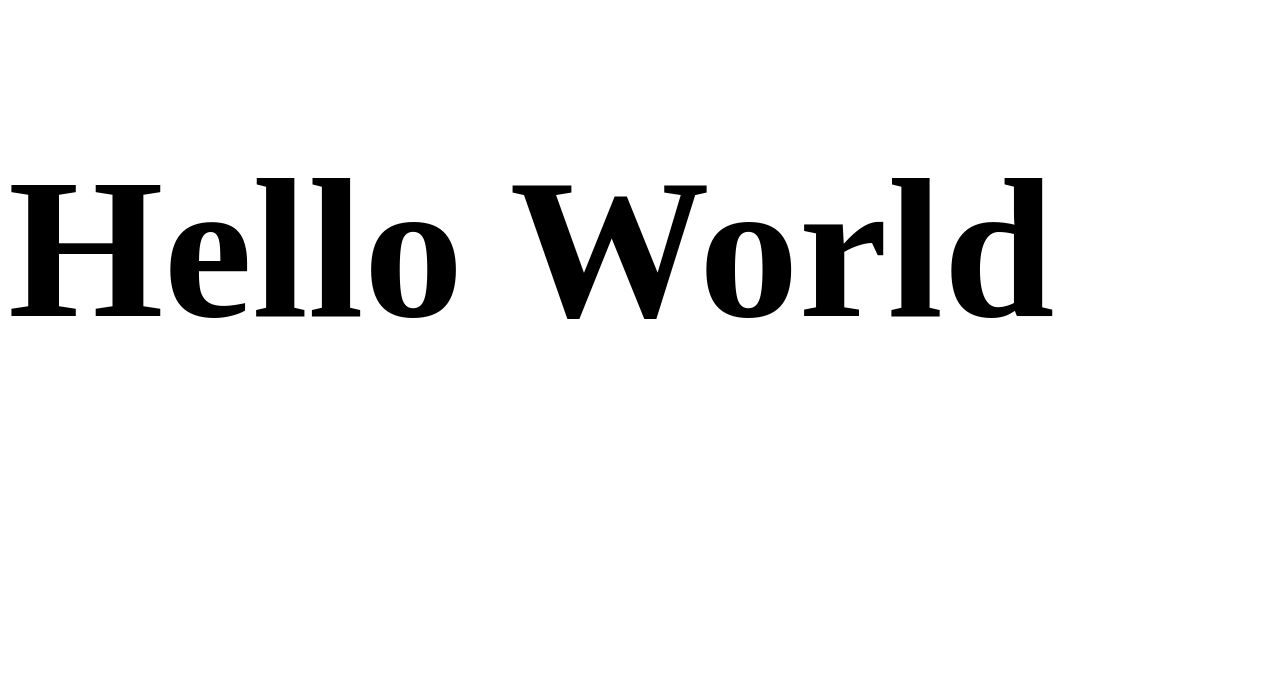
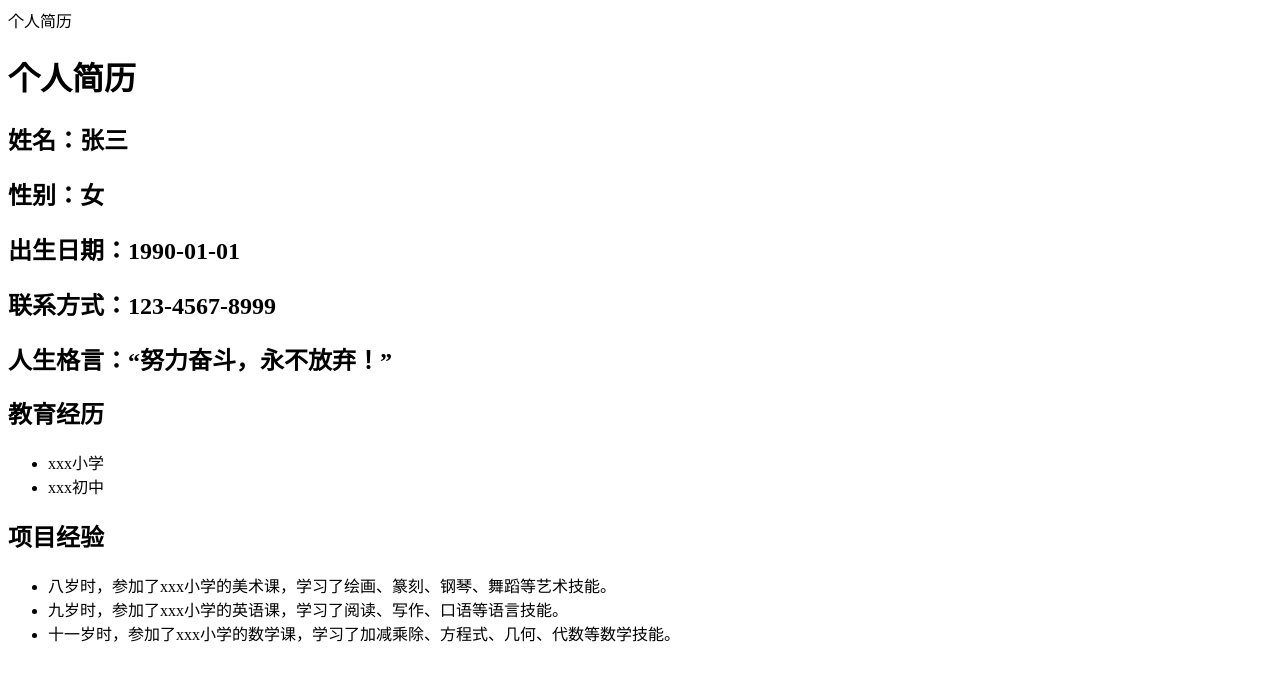
Before and after one commit to yangyaqi201152/yangyaqi201152.github.io, a plain HTML site: page index.html in a window 1280 px wide. Drawn offline with Linux system fonts and the light colour scheme.

Commit message:
Update index.html

```diff
--- a/index.html
+++ b/index.html
@@ -1,10 +1,30 @@
+
 <!DOCTYPE html>
 <head>
-    <title>Hello World</title>
-    <h1>Hello World</h1>
-    <style>
-        body {
-            font-size: 100px;
-        }
-    </style>
+    <tittle>个人简历</tittle>
 </head>
+<body>
+    <h1>个人简历</h1>
+    <h2>姓名：张三</h2>
+    <h2>性别：女</h2>
+    <h2>出生日期：1990-01-01</h2>
+    <h2>联系方式：123-4567-8999</h2>
+    <h2>人生格言：“努力奋斗，永不放弃！”</h2>
+    <main>
+        <section id="inf">
+            <h2>教育经历</h2>
+            <ul>
+                <li>xxx小学</li>
+                <li>xxx初中</li>
+            </ul>
+        </section>
+        <section id="notice">
+            <h2>项目经验</h2>
+            <ul>
+                <li>八岁时，参加了xxx小学的美术课，学习了绘画、篆刻、钢琴、舞蹈等艺术技能。</li>
+                <li>九岁时，参加了xxx小学的英语课，学习了阅读、写作、口语等语言技能。</li>
+                <li>十一岁时，参加了xxx小学的数学课，学习了加减乘除、方程式、几何、代数等数学技能。</li>
+            </ul>
+        </section>
+    </main>
+</body>
```
